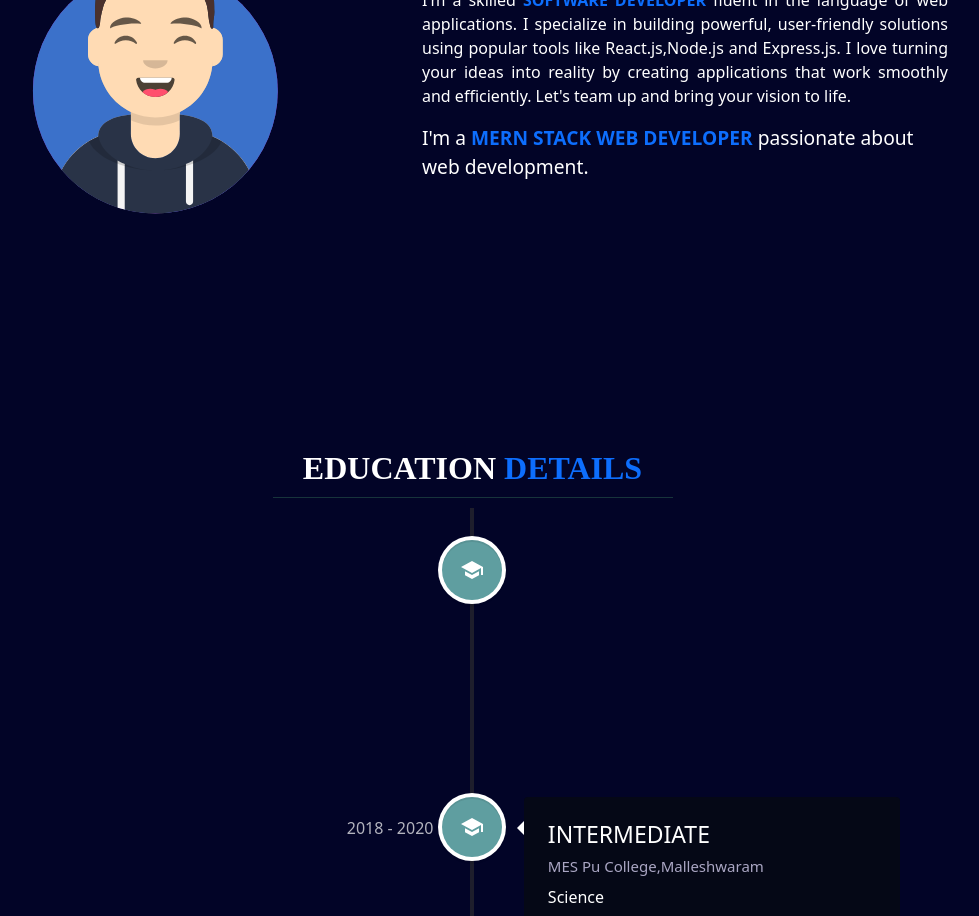
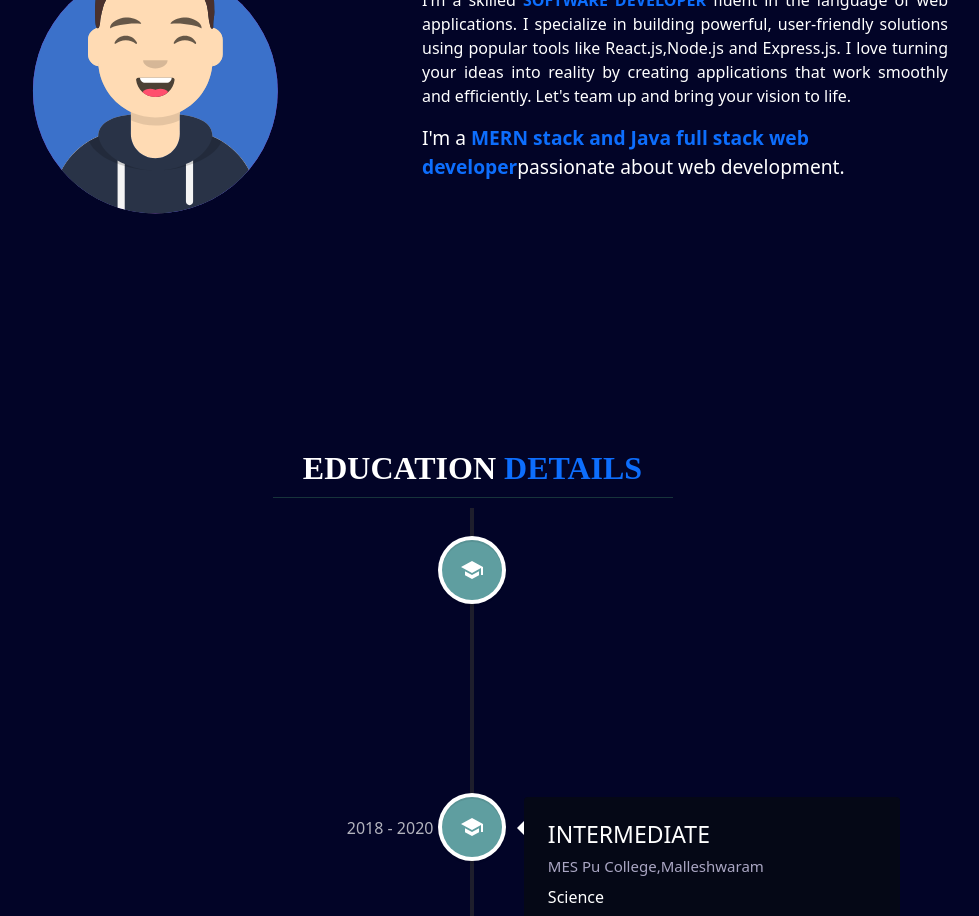
Before and after one commit to sathvik-maiya/personal-portfolio, a React (Create React App) app in the folder Frontend/: page / in a window 1280 px wide. Shown: the part 780-1696 px from the top of the page, without its empty margins (250-1229 px from the left). Built offline with nearby package versions, Linux system fonts and the light colour scheme.

Commit message:
Update About.jsx

```diff
--- a/Frontend/src/pages/About/About.jsx
+++ b/Frontend/src/pages/About/About.jsx
@@ -28,11 +28,9 @@ const About = () => {
                 efficiently. Let's team up and bring your vision to life.
               </p>
               <p className="p2">
-                I'm a <b className="text-primary">MERN STACK WEB DEVELOPER </b>passionate about web
+                I'm a <b className="text-primary"> MERN stack and Java full stack web developer</b>passionate about web
                 development.
               </p>
-
-
             </div>
           </div>
         </div>
```
